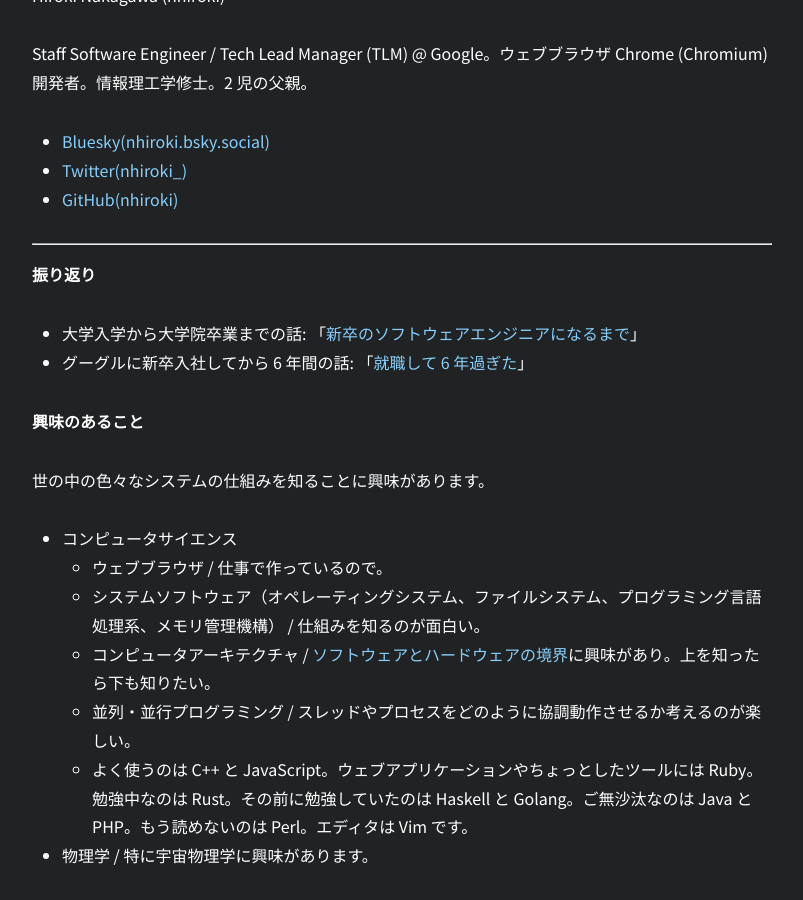
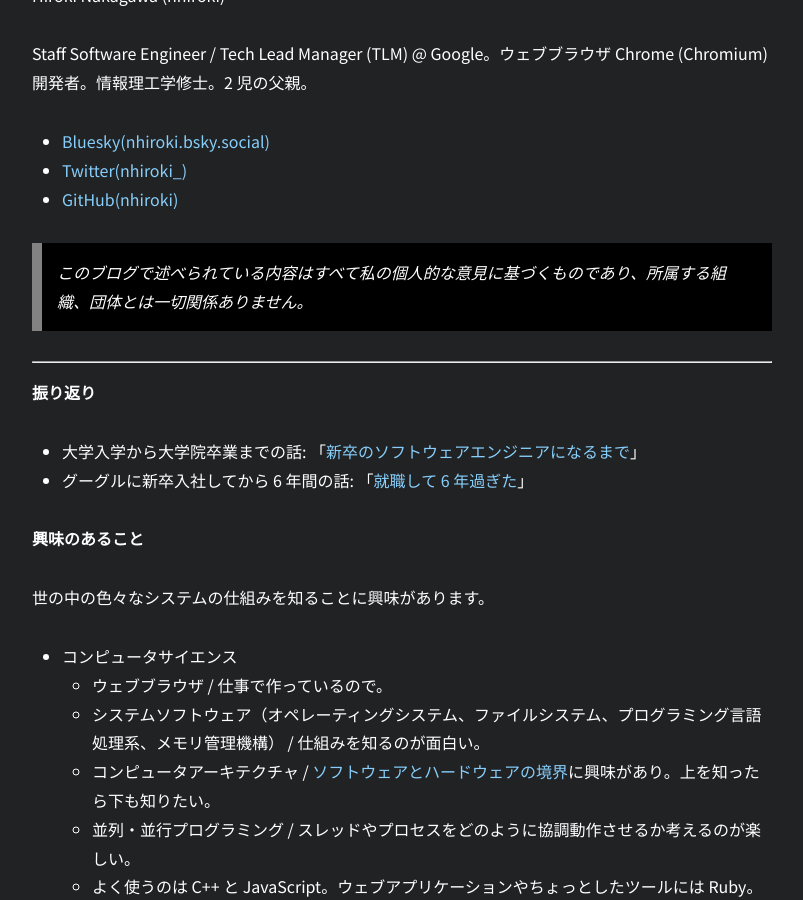
Before and after one commit to nhiroki/nhiroki.github.io, a Jekyll site: the page built from about.md, in a window 1280 px wide and 900 px high, scrolled down 359 px. Shown: the whole window, without its empty margins (238-1041 px from the left). Built offline with Jekyll 4.4.1, drawn with Linux system fonts in a browser that asks for light colours; comment, search, counter and statistics services are not loaded.

Commit message:
Update the about page

```diff
--- a/about.md
+++ b/about.md
@@ -14,6 +14,8 @@ Staff Software Engineer / Tech Lead Manager (TLM) @ Google。ウェブブラウ
 - [Bluesky(nhiroki.bsky.social)](https://bsky.app/profile/nhiroki.bsky.social)
 - [Twitter(nhiroki_)](https://twitter.com/nhiroki_)
 - [GitHub(nhiroki)](https://github.com/nhiroki)
+
+> このブログで述べられている内容はすべて私の個人的な意見に基づくものであり、所属する組織、団体とは一切関係ありません。
 
 ---
 
```
